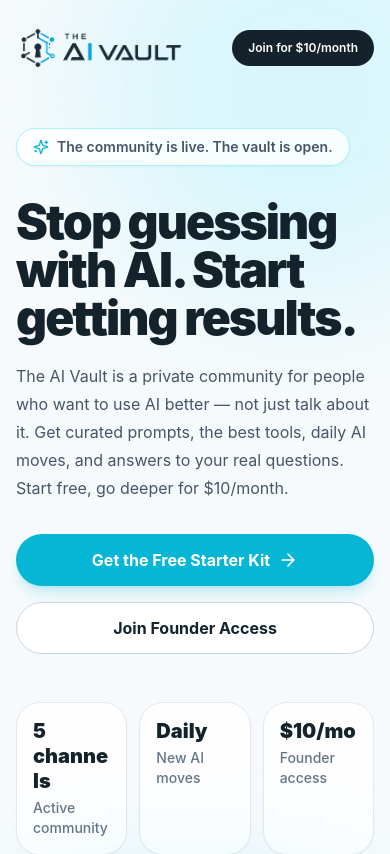
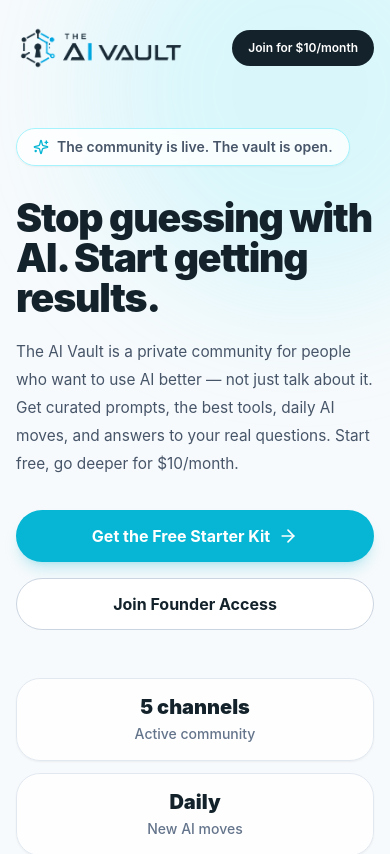
Before and after one commit to keltysage01/aivault, a Next.js app: page / in a window 390 px wide. Shown: the top 854 px of the page. Built offline with nearby package versions, Linux system fonts and the light colour scheme.

Commit message:
Refine mobile typography

```diff
--- a/components/features.tsx
+++ b/components/features.tsx
@@ -26,7 +26,7 @@
         <p className="text-sm font-black uppercase tracking-[0.35em] text-cyan-500">
           Why it works
         </p>
-        <h2 className="mt-4 text-4xl font-black tracking-[-0.04em] md:text-5xl">
+        <h2 className="mt-4 text-[2rem] font-black leading-tight tracking-[-0.03em] sm:text-4xl md:text-5xl md:tracking-[-0.04em]">
           A community that gives you AI that actually works for you.
         </h2>
       </div>
--- a/components/hero.tsx
+++ b/components/hero.tsx
@@ -33,10 +33,10 @@
         </div>
 
         <div className="space-y-5">
-          <h1 className="max-w-3xl text-[2.75rem] font-black leading-[0.98] tracking-[-0.04em] text-vault-slate min-[390px]:text-5xl md:text-7xl md:leading-[0.95] md:tracking-[-0.06em]">
+          <h1 className="max-w-3xl text-[2.45rem] font-black leading-[1.02] tracking-[-0.03em] text-vault-slate sm:text-5xl md:text-7xl md:leading-[0.95] md:tracking-[-0.06em]">
             Stop guessing with AI. Start getting results.
           </h1>
-          <p className="max-w-2xl text-base leading-7 text-slate-600 sm:text-lg sm:leading-8 md:text-xl">
+          <p className="max-w-2xl text-[0.96rem] leading-7 text-slate-600 sm:text-lg sm:leading-8 md:text-xl">
             The AI Vault is a private community for people who want to use AI
             better — not just talk about it. Get curated prompts, the best
             tools, daily AI moves, and answers to your real questions. Start
@@ -66,11 +66,11 @@
           </Button>
         </div>
 
-        <div className="grid max-w-xl grid-cols-1 gap-3 pt-4 min-[380px]:grid-cols-3 sm:gap-4">
+        <div className="grid max-w-xl grid-cols-1 gap-3 pt-4 sm:grid-cols-3 sm:gap-4">
           {stats.map(([stat, label]) => (
             <div
               key={stat}
-              className="min-w-0 rounded-3xl border border-slate-200 bg-white/80 p-4 text-center shadow-sm backdrop-blur min-[380px]:text-left"
+              className="min-w-0 rounded-3xl border border-slate-200 bg-white/80 p-4 text-center shadow-sm backdrop-blur sm:text-left"
             >
               <p className="break-words text-xl font-black leading-tight text-vault-slate sm:text-2xl">
                 {stat}
--- a/components/vault-system.tsx
+++ b/components/vault-system.tsx
@@ -27,10 +27,10 @@
             <p className="text-sm font-black uppercase tracking-[0.35em] text-cyan-300">
               Inside the Vault
             </p>
-            <h2 className="mt-4 text-4xl font-black tracking-[-0.04em] md:text-5xl">
+            <h2 className="mt-4 text-[2rem] font-black leading-tight tracking-[-0.03em] sm:text-4xl md:text-5xl md:tracking-[-0.04em]">
               Everything you need to use AI like a pro.
             </h2>
-            <p className="mt-5 text-lg leading-8 text-slate-300">
+            <p className="mt-5 text-base leading-7 text-slate-300 sm:text-lg sm:leading-8">
               The AI Vault Circle brings together the prompts, tools, safety
               tips, and daily practice that turn AI confusion into real results
               — all in one private community.
```
